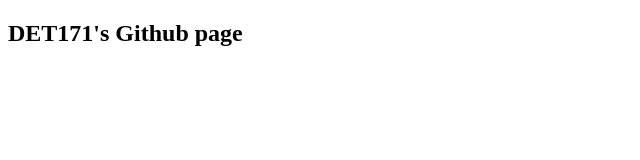
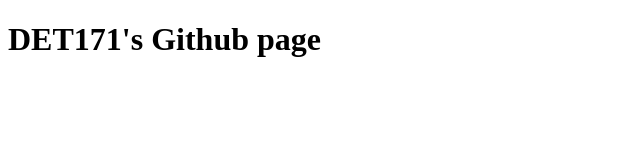
Before and after one commit to DET171/det171.github.io-archived, a plain HTML site: page index.html in a window 1280 px wide. Shown: the whole page, without its empty margins (0-640 px from the left). Drawn offline with Linux system fonts and the light colour scheme.

Commit message:
Update index.html

```diff
--- a/index.html
+++ b/index.html
@@ -5,7 +5,7 @@
 </style>
 </head>
 <body>
-  <h2>DET171's Github page</h2>
+  <h1>DET171's Github page</h1>
 
 
 
```
